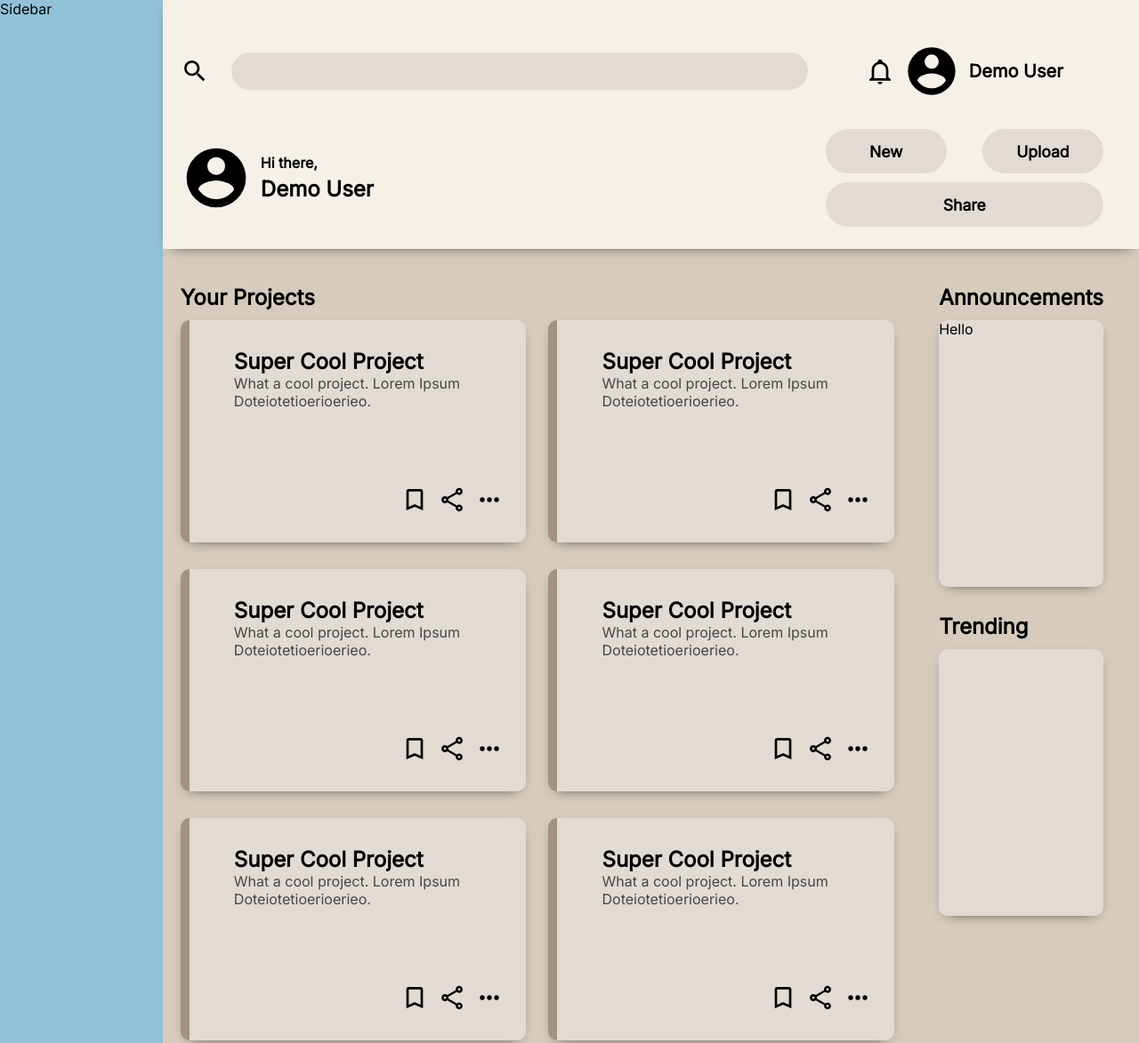
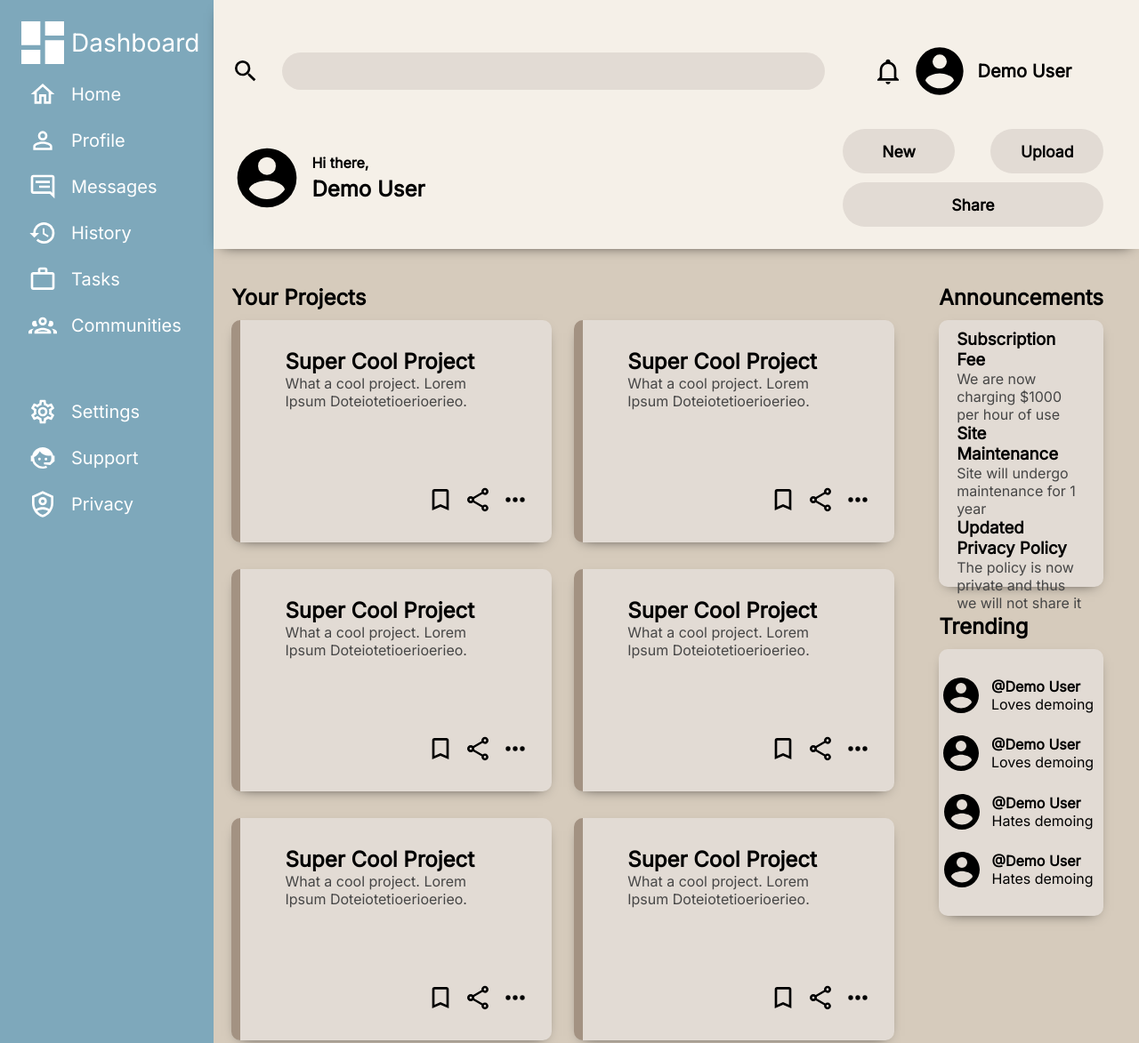
Before and after one commit to aljon050705/admin-dashboard, a plain HTML site: page index.html in a window 1280 px wide. Shown: the top 1173 px of the page at 89% size. Drawn offline with Linux system fonts and the light colour scheme.

Commit message:
full layout done

```diff
--- a/index.html
+++ b/index.html
@@ -3,13 +3,55 @@
 <head>
     <meta charset="UTF-8">
     <meta name="viewport" content="width=device-width, initial-scale=1.0">
-    <title>Document</title>
+    <title>Admin Dashboard</title>
     <link rel="stylesheet" href="style.css">
 </head>
 <body>
     <div class="layout">
         <div class="sidebar">
-            Sidebar
+            <div class="sidebar-logo">
+                <img src="svg/view-dashboard.svg" class="pfp clickable">
+                <p>Dashboard</p>
+            </div>
+            <div class="sidebar-nav">
+                <input type="image" src="svg/home-outline.svg" class="icon-nav clickable">
+                <p>Home</p>
+            </div>
+            <div class="sidebar-nav">
+                <input type="image" src="svg/account-outline.svg" class="icon-nav clickable">
+                <p>Profile</p>
+            </div>
+            <div class="sidebar-nav">
+                <input type="image" src="svg/message-reply-text-outline.svg" class="icon-nav clickable">
+                <p>Messages</p>
+            </div>
+            <div class="sidebar-nav">
+                <input type="image" src="svg/history.svg" class="icon-nav clickable">
+                <p>History</p>
+            </div>
+            <div class="sidebar-nav">
+                <input type="image" src="svg/briefcase-outline.svg" class="icon-nav clickable">
+                <p>Tasks</p>
+            </div>
+            <div class="sidebar-nav">
+                <input type="image" src="svg/account-group-outline.svg" class="icon-nav clickable">
+                <p>Communities</p>
+            </div>
+
+
+
+            <div class="sidebar-nav settings">
+                <input type="image" src="svg/cog-outline.svg" class="icon-nav clickable">
+                <p>Settings</p>
+            </div>
+            <div class="sidebar-nav">
+                <input type="image" src="svg/face-agent.svg" class="icon-nav clickable">
+                <p>Support</p>
+            </div>
+            <div class="sidebar-nav">
+                <input type="image" src="svg/shield-account-outline.svg" class="icon-nav clickable">
+                <p>Privacy</p>
+            </div>
         </div>
         <div class="header">
             <div class="header-searchbar">
@@ -35,10 +77,8 @@
             </div>
         </div>
         <div class="main-content">
-
-
             <div class="left-content">
-                <p>Your Projects</p>
+                <h2>Your Projects</h2>
                 <div class="content-cardbox">
                     <h1>Super Cool Project</h1>
                     <p>What a cool project. Lorem Ipsum Doteiotetioerioerieo.</p>
@@ -92,18 +132,61 @@
                 </div>
             </div>
             <div class="right-content">
-                <p>Announcements</p>
+                <h2>Announcements</h2>
                 <div class="right-cardbox">
-                    Hello
+                    <div class="announcement">
+                        <div>
+                            <h3>Subscription Fee</h3>
+                            <p>We are now charging $1000 per hour of use</p>
+                        </div>
+                        <hr>
+                        <div>
+                            <h3>Site Maintenance</h3>
+                            <p>Site will undergo maintenance for 1 year</p>
+                        </div>
+                        <hr>
+                        <div>
+                            <h3>Updated Privacy Policy</h3>
+                            <p>The policy is now private and thus we will not share it</p>
+                        </div>
+                    </div>
                 </div>
-                <p>Trending</p>
+                <h2>Trending</h2>
                 <div class="right-cardbox">
-
+                    <div class="trending">
+                        <div>
+                            <img src="svg/account-circle.svg" class="icon-medium clickable">
+                            <div class="trending-flex">
+                                <h4>@Demo User</h4>
+                                <p>Loves demoing</p>
+                            </div>
+                        </div>
+                        <div>
+                            <img src="svg/account-circle.svg" class="icon-medium clickable">
+                            <div class="trending-flex">
+                                <h4>@Demo User</h4>
+                                <p>Loves demoing</p>
+                            </div>
+                        </div>
+                        <div>
+                            <img src="svg/account-circle.svg" class="icon-medium clickable">
+                            <div class="trending-flex">
+                                <h4>@Demo User</h4>
+                                <p>Hates demoing</p>
+                            </div>
+                        </div>
+                        <div>
+                            <img src="svg/account-circle.svg" class="icon-medium clickable">
+                            <div class="trending-flex">
+                                <h4>@Demo User</h4>
+                                <p>Hates demoing</p>
+                            </div>
+                        </div>
+                    </div>
                 </div>
             </div>
         </div>
     </div>
-    <p>Hello</p>
     <script src="script.js"></script>
 </body>
 </html>
--- a/style.css
+++ b/style.css
@@ -6,7 +6,7 @@
     --color2: rgb(226, 219, 212);
     --color3: rgb(214, 203, 188);
     --color4: rgb(163, 146, 130);
-    --color5: rgb(146, 194, 216);
+    --color5: rgb(126, 168, 187);
 }
 
 * {
@@ -35,7 +35,45 @@ rgb(15, 44, 89)
     grid-column: 1 / 2;
     grid-row: 1 / -1;
     background-color: var(--color5);
+    display: flex;
+    flex-direction: column;
+    padding: 1em;
 }
+
+.sidebar-logo {
+    display: flex;
+    color: white;
+    align-items: center;
+    font-size: 1.75em;
+}
+
+.sidebar-nav {
+    display: flex;
+    color: white;
+    align-items: center;
+    font-size: 1.25em;
+    padding: 5px 0;
+    margin: 5px 0;
+    cursor: pointer;
+    border-radius: 10px;
+    transition: background-color 0.2s ease-out;
+}
+
+.sidebar-nav:hover {
+    background-color: var(--color4);
+}
+
+.icon-nav {
+    width: 2rem;
+    margin: 0 1rem;
+    filter: invert(100%) sepia(0%) saturate(7450%) hue-rotate(105deg) brightness(110%) contrast(100%);
+}
+
+.settings {
+    margin-top: 50px;
+}
+
+
 
 /*Header*/
 .header {
@@ -122,6 +160,11 @@ rgb(15, 44, 89)
     font-weight: bold;
     color: black;
     cursor: pointer;
+    transition: background-color 0.2s ease;
+}
+
+.header-upload button:hover{
+    background-color: var(--color3);
 }
 
 
@@ -135,7 +178,8 @@ rgb(15, 44, 89)
     column-gap: 50px;
 }
 
-.main-content p{
+.main-content h2{
+    grid-column: 1 / -1;
     font-weight: bold;
     font-size: 1.5em;
 }
@@ -198,10 +242,6 @@ rgb(15, 44, 89)
     row-gap: 30px;
 }
 
-.right-content p {
-    grid-column: 1 / -1;
-}
-
 .right-cardbox {
     background-color: var(--color2);
     color: rgb(1,1,1);
@@ -209,10 +249,60 @@ rgb(15, 44, 89)
     box-shadow: 0px 5px 15px -10px black;
 }
 
+.announcement {
+    height: 100%;
+    display: flex;
+    flex-direction: column;
+    justify-content: space-evenly;
+    padding: 10px;
+}
+
+.announcement div{
+    padding: 0 10px;
+    font-size: 1em;
+    font-weight: normal;
+}
+
+.announcement div p{
+    font-size: 1em;
+    font-weight: normal;
+    color: rgb(70, 70, 70);
+}
+.announcement hr{
+    border: 0;
+    height: 1px;
+    background-color: gray;
+}
+
+.trending {
+    height: 100%;
+    display: flex;
+    flex-direction: column;
+    justify-content: space-evenly;
+    align-items: center;
+    padding: 10px;
+    margin-left: -10px;
+}
+
+.trending > div {
+    display: flex;
+    align-items: center;
+    gap: 10px;
+}
+
+.trending-flex .p{
+    font-size: 1.1em;
+}
+
+
+/* icons */
 .icon {
     width: 2rem;
 }
 
+.icon-medium {
+    width: 3rem;
+}
 .icon-large {
     width: 5rem;
 }
```
Also changed, not shown: svg/account-group-outline.svg (added), svg/account-outline.svg (added), svg/briefcase-outline.svg (added), svg/cog-outline.svg (added), svg/face-agent.svg (added), svg/history.svg (added), svg/home-outline.svg (added), svg/message-reply-text-outline.svg (added), svg/shield-account-outline.svg (added), svg/view-dashboard.svg (added).
